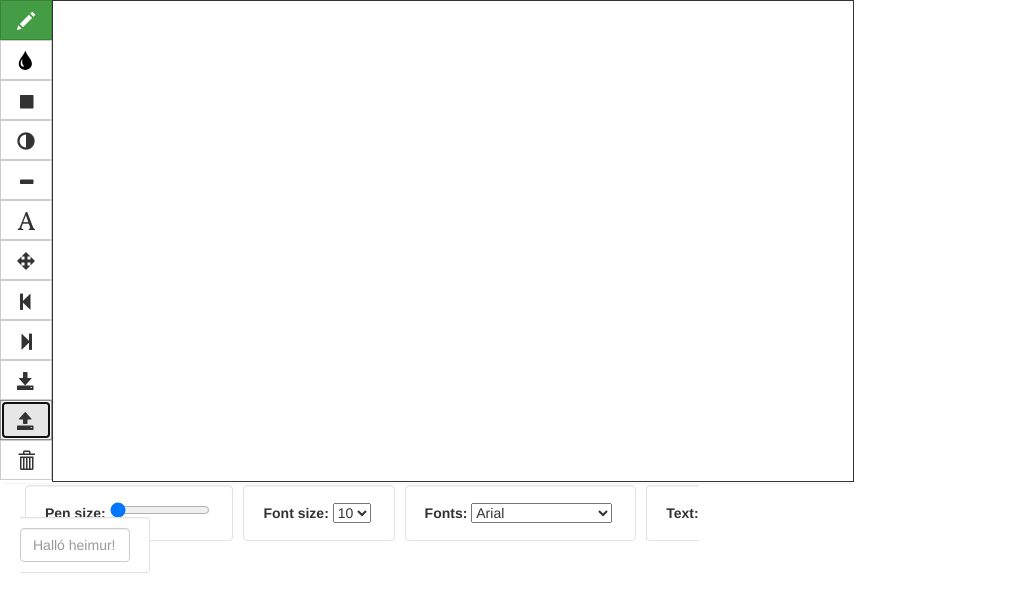
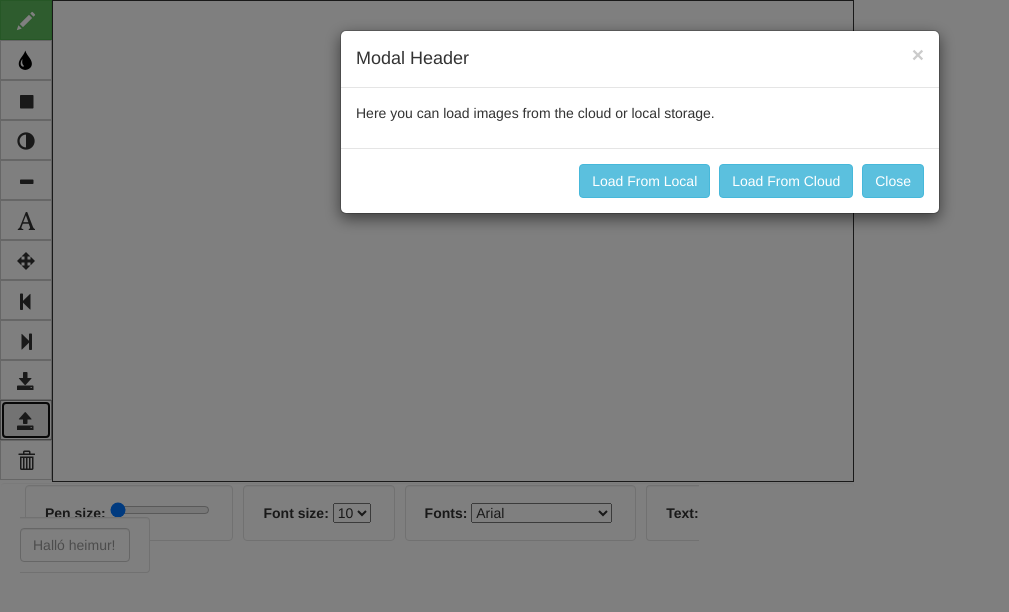
Before and after one commit to skulithor94/WEPO_Canvas, a plain HTML site: page index.html in a window 1280 px wide. Both pictures are taken after a click on the button 26 px from the left and 420 px from the top of the page. Shown: the whole page, without its empty margins (0-1009 px from the left). Drawn offline with nearby package versions, Linux system fonts and the light colour scheme.

Commit message:
refactored save code

```diff
--- a/index.html
+++ b/index.html
@@ -19,6 +19,7 @@
 	<script src="js/circle.js"></script>
 	<script src="js/pen.js"></script>
 	<script src="js/font.js"></script>
+	<script src="js/saveLoad.js"></script>
 	<script src="js/main.js"></script>
 	<div id="buttonMenu" style="float:left; height: 480px">
 		<button id="penButton" type="button" class="btn btn-success btn-lg" style="display: block; border-radius: 0px;" >
@@ -118,5 +119,26 @@
 			</div>
 		</div>
 	</div>
+		<!-- Modal from http://www.w3schools.com/bootstrap/bootstrap_modal.asp -->
+	<div id="loadModal" class="modal fade" role="dialog">
+		<div class="modal-dialog">
+
+			<!-- Modal content-->
+			<div class="modal-content">
+				<div class="modal-header">
+					<button type="button" class="close" data-dismiss="modal">&times;</button>
+					<h4 class="modal-title">Modal Header</h4>
+				</div>
+				<div class="modal-body">
+					<p>Here you can load images from the cloud or local storage.</p>
+				</div>
+				<div class="modal-footer">
+				<a href="#"id="localSaveButton" role="button" class="btn btn-info" download="Canvas.png">Load From Local</a>
+				<button id="cloudSaveButton" type="button" class="btn btn-info">Load From Cloud</button>
+					<button type="button" class="btn btn-info" data-dismiss="modal">Close</button>
+				</div>
+			</div>
+		</div>
+	</div>
 </body>
 </html>
--- a/js/main.js
+++ b/js/main.js
@@ -84,18 +84,6 @@ $(document).ready(function(){
 	});
 
 	$("#clearButton").click(clear);
-
-	$("#saveButton").click(function(){
-		$("#saveModal").modal('show');
-	});
-
-	//Code from http://stackoverflow.com/questions/10673122/how-to-save-canvas-as-an-image-with-canvas-todataurl
-	//and http://stackoverflow.com/questions/12796513/html5-canvas-to-png-file
-	//user1874941 and Nippey
-	$("#localSaveButton").click(function(){
-		var image = canvas.toDataURL("image/png").replace("image/png", "image/octet-stream");  // here is the most important part because if you dont replace you will get a DOM 18 exception.
-		this.href = image;
-	});
 
 	//Function is used to check if the button being clicked is
 	//a tool with which to draw.
--- /dev/null
+++ b/js/saveLoad.js
@@ -0,0 +1,21 @@
+$(document).ready(function(){
+	//Saving
+	$("#saveButton").click(function(){
+		$("#saveModal").modal('show');
+	});
+
+	//Code from http://stackoverflow.com/questions/10673122/how-to-save-canvas-as-an-image-with-canvas-todataurl
+	//and http://stackoverflow.com/questions/12796513/html5-canvas-to-png-file
+	//user1874941 and Nippey
+	$("#localSaveButton").click(function(){
+		var canvas = document.getElementById("myCanvas");
+		var image = canvas.toDataURL("image/png").replace("image/png", "image/octet-stream");  // here is the most important part because if you dont replace you will get a DOM 18 exception.
+		this.href = image;
+	});
+
+	//Loading images
+	$("#loadButton").click(function(){
+		$("#loadModal").modal('show');
+	});
+
+})
```
